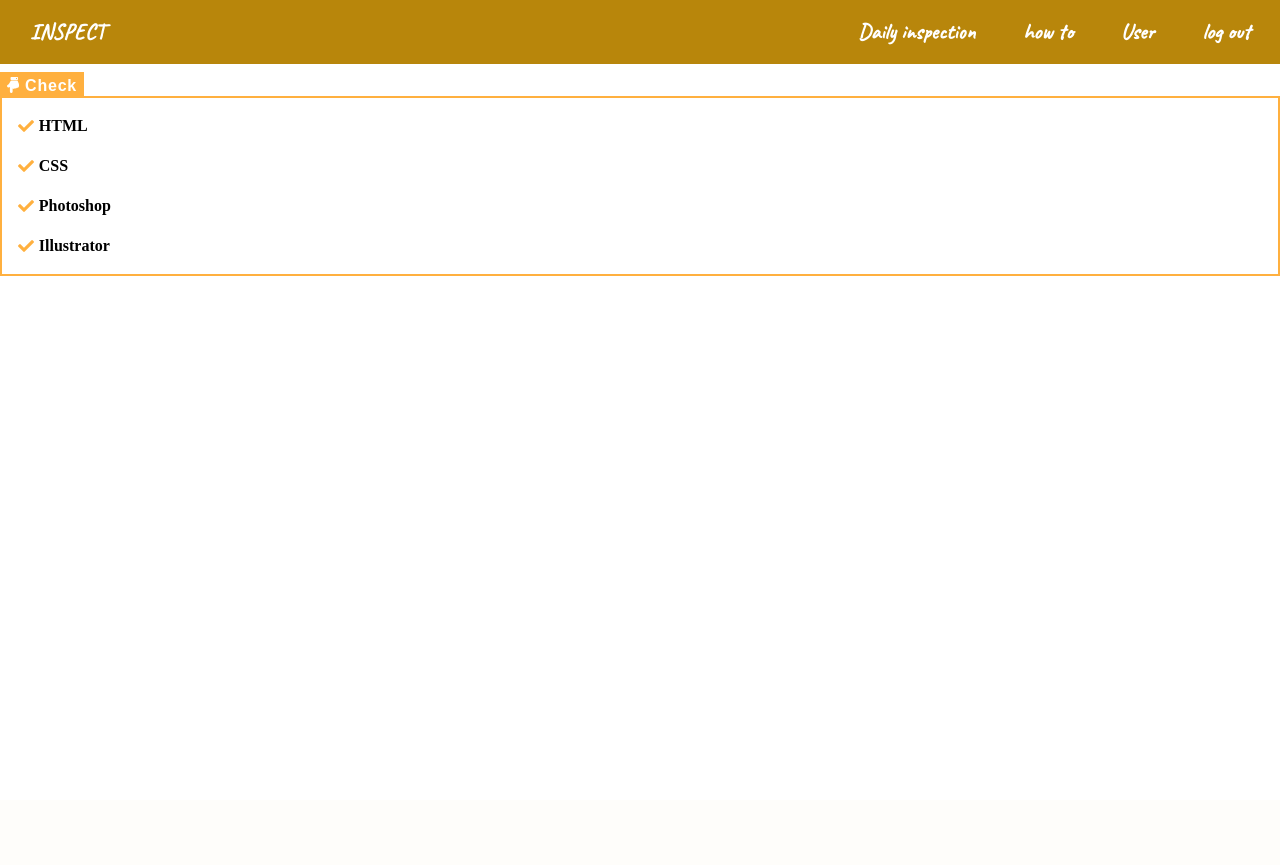
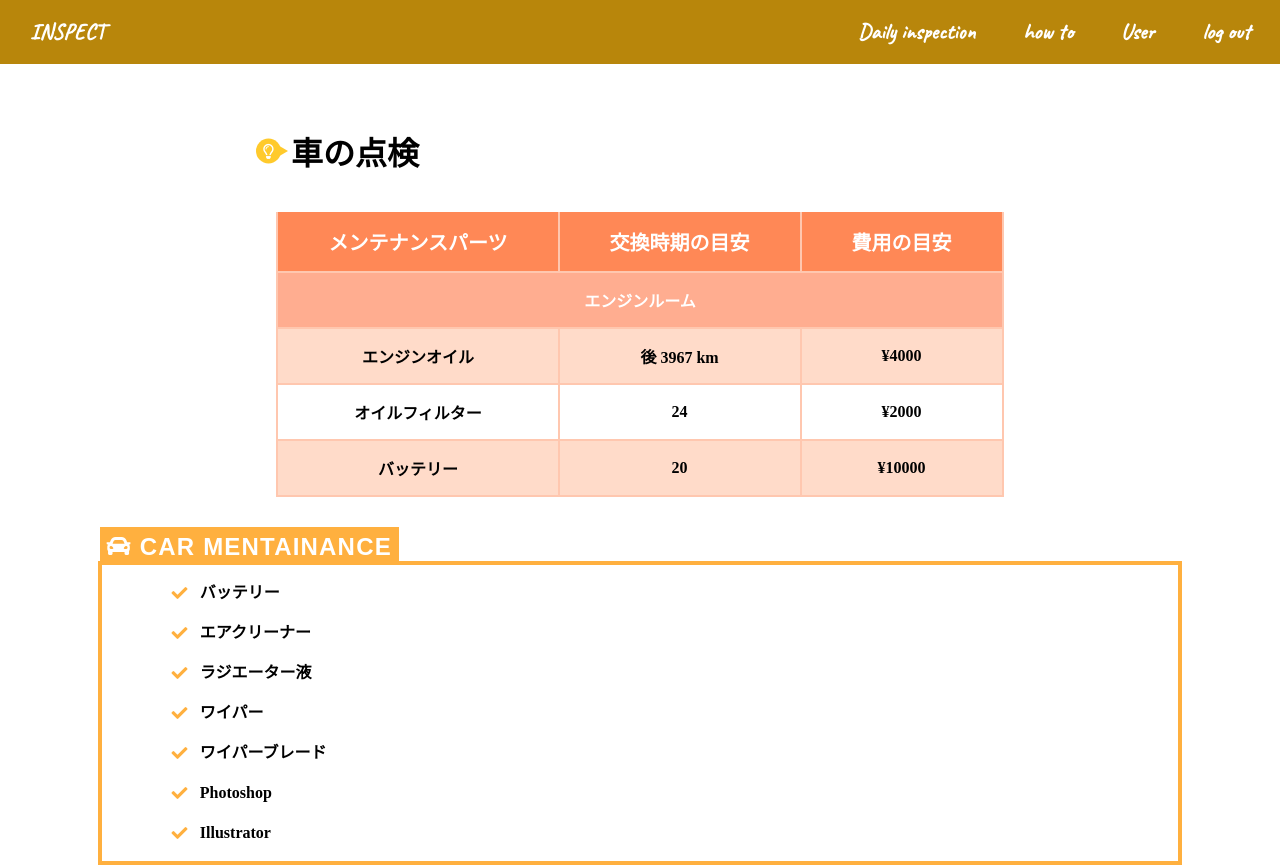
Before and after one commit to Yuki-Kurita/INSPECT, a PHP site: page /user/inspect.php in a window 1280 px wide. Before the commit the page ends 276 px from the top, so only its background shows below. Run offline with PHP 8.4, Linux system fonts and the light colour scheme; the visitor is signed in with stand-in values (Sample User, id 1); data comes from the database, SQL or seed files in the repository; some libraries are stand-ins or nearby versions.

Commit message:
inspect form

```diff
--- a/css/userstyle.css
+++ b/css/userstyle.css
@@ -102,17 +102,22 @@ nav li a:hover {
 }
 
 .check ul {
-  border: solid 2px #ffb03f;
+  border: solid 4px #ffb03f;
   padding: 0.5em 1em 0.5em 2.3em;
   position: relative;
-  margin-top: 2em;
+  margin-top: 4em;
+  margin-left: auto;
+  margin-right: auto;
+  width:80%;
 }
 .check ul li {
+  margin-left:6%;
   line-height: 1.5;
   padding: 0.5em 0;
   list-style-type: none!important;
 }
 .check ul li:before {/*リストのアイコン*/
+  margin-left:5%;
   font-family: "Font Awesome 5 Free";
   content: "\f00c";
   position: absolute;
@@ -124,13 +129,130 @@ nav li a:hover {
   color: #fff;
   font-family: "Font Awesome 5 Free",'Avenir','Arial',sans-serif;
   position: absolute;
+  font-size:24px;
   left: -2px;
   bottom: 100%;
   padding: 1px 7px;
-  content: '\f0a7  Check';/*アイコンコード＋文字*/
+  content: '\f1b9  CAR MENTAINANCE';/*アイコンコード＋文字*/
   letter-spacing: 0.05em;/*字間*/
   }
 
+  .daily-check ul {
+    border: solid 4px #ffb03f;
+    padding: 0.5em 1em 0.5em 2.3em;
+    position: relative;
+    margin-top: 4em;
+    margin-left: auto;
+    margin-right: auto;
+    width:80%;
+  }
+  .daily-check ul li {
+    margin-left:6%;
+    line-height: 1.5;
+    padding: 0.5em 0;
+    list-style-type: none!important;
+  }
+  .daily-check ul li:before {/*リストのアイコン*/
+    margin-left:5%;
+    font-family: "Font Awesome 5 Free";
+    content: "\f00c";
+    position: absolute;
+    left : 1em; /*左端からのアイコンまでの距離*/
+    color: #ffb03f; /*アイコン色*/
+  }
+  .daily-check ul li:after {/*タブ*/
+    background: #ffb03f;
+    color: #fff;
+    font-family: "Font Awesome 5 Free",'Avenir','Arial',sans-serif;
+    position: absolute;
+    font-size:24px;
+    left: -2px;
+    bottom: 100%;
+    padding: 1px 7px;
+    content: '\f1b9  CAR MENTAINANCE';/*アイコンコード＋文字*/
+    letter-spacing: 0.05em;/*字間*/
+    }
+
+    table{
+      font-family: "Font Awesome 5 Free",'Avenir','Arial',sans-serif;
+      border-collapse:collapse;
+      margin:0 auto;
+    }
+    td,th{
+      text-align: center;
+      padding:5px 10px;
+    }
+    th{
+      border-left:2px solid #FFC7AF;
+      border-right:2px solid #FFC7AF;
+      color:#fff;
+      background:#FF8856;
+      font-size:12px;
+    }
+    table tr:nth-child(odd){
+      background:#FFDBC9;
+    }
+    td{
+      font-family: "ヒラギノ角ゴ Pro","Hiragino Kaku Gothic Pro"; font-weight: bold;
+      font-size: 10px;
+      text-align: center;
+      border-left:2px solid #FFC7AF;
+      border-right:2px solid #FFC7AF;
+      border-bottom:2px solid #FFC7AF;
+    }
+
+.sub_th{
+  background:#FFAD90;
+  color:#FFF;
+  border:2px solid #FFC7AF;
+}
+
+h1.topic{
+position: relative;
+padding-left: 35px;
+}
+h1.topic:before{
+position: absolute;
+font-family: "Font Awesome 5 Free";
+content: "\f0eb";
+background: #ffca2c;
+color: white;
+font-weight: normal;
+font-size: 15px;
+border-radius: 50%;
+left: 0;
+width: 25px;
+height: 25px;
+line-height: 25px;
+text-align: center;
+top: 50%;
+-moz-transform: translateY(-50%);
+-webkit-transform: translateY(-50%);
+-ms-transform: translateY(-50%);
+transform: translateY(-50%);
+}
+h1.topic:after {/*吹き出しのちょこんと出た部分*/
+content: '';
+display: block;
+position: absolute;
+left: 20px;
+height: 0;
+width: 0;
+border-top: 7px solid transparent;
+border-bottom: 7px solid transparent;
+border-left: 12px solid #ffca2c;
+top: 50%;
+-moz-transform: translateY(-50%);
+-webkit-transform: translateY(-50%);
+-ms-transform: translateY(-50%);
+transform: translateY(-50%);
+}
+
+.topic{
+  margin-left:20%;
+  margin-top: 5%;
+  margin-bottom: 3%;
+}
 
 /* レスポンシブ対応 */
 @media only screen and (min-width:600px) {
@@ -151,4 +273,15 @@ nav li a:hover {
   .box{
     width:600px;
   }
+  td,th{
+    padding:15px 50px;
+  }
+  th{
+    font-size:20px;
+  }
+  td{
+    font-size:16px;
+  }
+
+
 }
--- a/user/inspect.php
+++ b/user/inspect.php
@@ -4,7 +4,6 @@ if (!isset($_SESSION["email"])) {
     header("Location: Logout.php");
     exit;
 }
-// DBから走行距離等の情報を抽出
 ?>
 
 <html>
@@ -32,13 +31,86 @@ if (!isset($_SESSION["email"])) {
     </nav>
   </header>
   <main>
-    <div class="check">
-    <ul>
-      <li>HTML</li>
-      <li>CSS</li>
-      <li>Photoshop</li>
-      <li>Illustrator</li>
-    </ul>
-  </div>
+    <!-- DBから値抽出 -->
+    <?php
+    try{
+      $errorMessage = '';
+      $config = True;
+      $db = new SQLite3("../DB/customer.sqlite3");
+      $sql = 'SELECT * FROM car';
+      $res = $db->query($sql);
+      while( $row = $res->fetchArray()){
+        if($row['user_id']==$_SESSION['user_id']){
+          $f_distance = $row['first_distance'];
+          $n_distance = $row['now_distance'];
+          $reg_date = $row['reg_date'];
+          $config = False;
+          $distance = $n_distance - $f_distance;
+          $d_year = intval(date("Y")) - intval(substr($reg_date,0,4));
+          $d_month = date("m") - intval(substr($reg_date,4));
+          $time = $d_year*12 + $d_month;
+          $year = floor($time/12);
+          $month = $time%12;
+          break;
+          }
+        }
+          if($config){
+            $errorMessage = '車種を設定して下さい';
+          }
+        }catch(Exception $e){
+          $errorMessage = 'データベースエラー';
+        }
+     ?>
+    <h1 class="topic">車の点検</h1>
+    <table>
+      <tr>
+      <?php
+      // 各パーツの残り距離、期間
+      $eo_d = 5000-$distance;
+      print<<<_HTML_
+        <th>メンテナンスパーツ</th> <th>交換時期の目安</th> <th>費用の目安</th>
+      </tr>
+      <tr>
+        <td colspan="3" class="sub_th">エンジンルーム</td>
+      </tr>
+      <tr>
+
+        <td>エンジンオイル</td><td>後 $eo_d km</td> <td>¥4000</td>
+      </tr>
+      <tr>
+        <td>オイルフィルター</td> <td>24</td> <td>¥2000</td>
+      </tr>
+      <tr>
+        <td>バッテリー</td> <td>20</td> <td>¥10000</td>
+      </tr>
+    </table>
+_HTML_;
+  ?>
+      <!-- <li>エンジンオイル</li>
+      <li>オイルフィルター</li>
+      <li>バッテリー</li>
+      <li>冷却水</li>
+      <li>ブレーキフルード</li>
+      <li>パワステオイル</li>
+      <li>エアクリーナーエレメント</li>
+      <li>スパークプラグ</li>
+      <li>プラグコード</li>
+      <li>タイミングベルト</li>
+      <li>Vベルト</li>
+      <li>ラジエターホース</li>
+      <li>フューエルフィルター</li> -->
+
+
+  <div class="daily-check">
+  <ul>
+    <li>バッテリー</li>
+    <li>エアクリーナー</li>
+    <li>ラジエーター液</li>
+    <li>ワイパー</li>
+    <li>ワイパーブレード</li>
+    <li>Photoshop</li>
+    <li>Illustrator</li>
+  </ul>
+</div>
   </main>
 </body>
```
